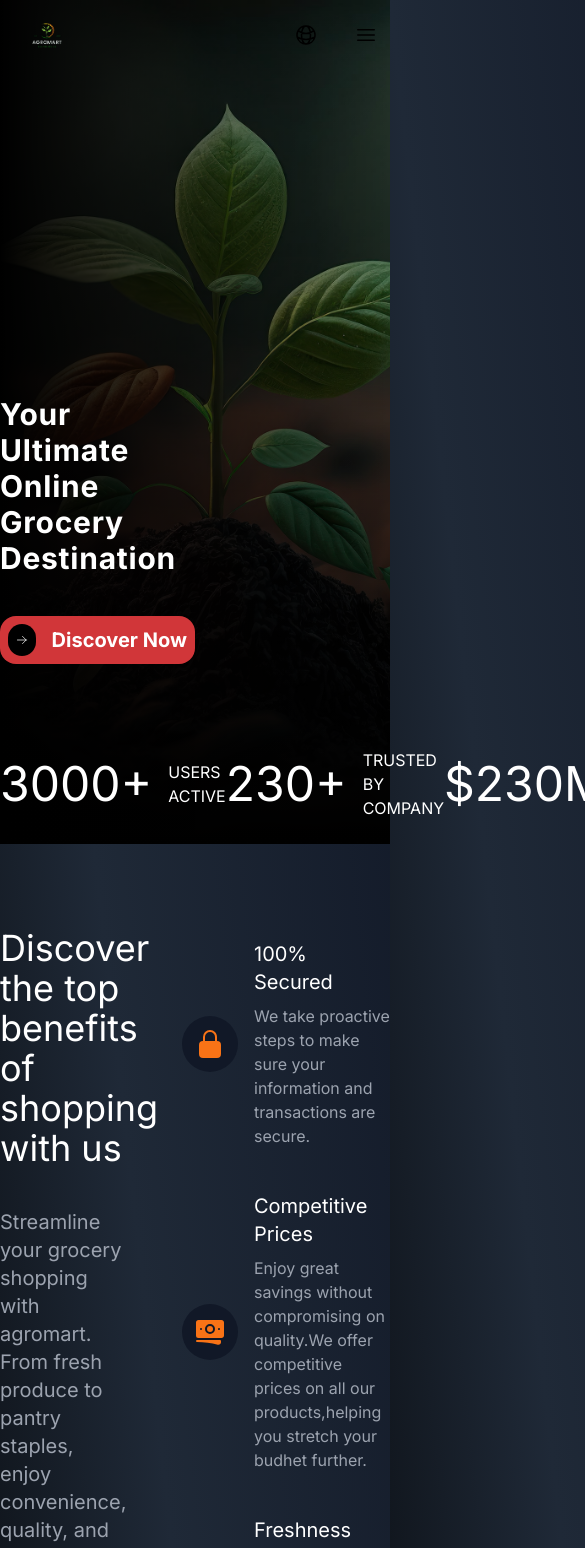
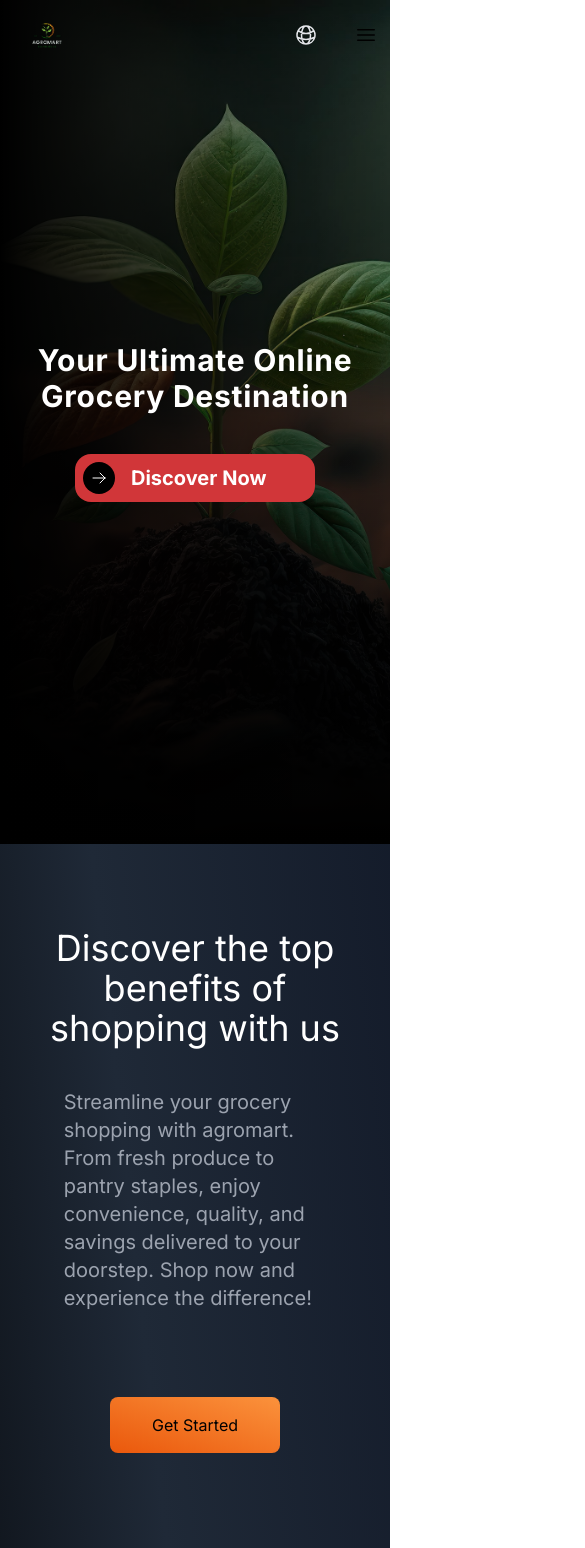
Before and after one commit to briandev25/agromart, a Next.js app: page / in a window 390 px wide. Shown: the top 1548 px of the page, 585 px wide, since content can reach past the window. Built offline with nearby package versions, Linux system fonts and the light colour scheme.

Commit message:
completed responsiveness

```diff
--- a/app/globals.css
+++ b/app/globals.css
@@ -15,5 +15,8 @@
    .custom-shape{
        clip-path: polygon(0 0, 100% 0, 85% 100%, 0% 100%);
    }
+   .normal-shape{
+      clip-path: polygon(0 0, 100% 0, 100% 100%, 0% 100%);
+   }
 
 }
--- a/app/page.js
+++ b/app/page.js
@@ -7,6 +7,7 @@ import { useState,useEffect } from 'react'
 import { GlobeAltIcon,ArrowRightIcon,Bars3Icon,XMarkIcon } from '@heroicons/react/24/outline'
 import { BanknotesIcon,LockClosedIcon,TrophyIcon,Squares2X2Icon } from '@heroicons/react/24/solid'
 import { FaGithub,FaFacebook,FaTwitter,FaLinkedin } from 'react-icons/fa'
+import CountUp from 'react-countup';
 
 
 
@@ -65,7 +66,7 @@ useEffect(() =>{
      </div>
       {/* Others on left */}
       <div className=" flex items-center space-x-9 lg:space-x-5">
-        <GlobeAltIcon className=" hover:cursor-pointer h-6 w-6" />
+        <GlobeAltIcon className=" hover:cursor-pointer h-6 w-6 text-gray-200" />
          <div className=" hidden lg:flex  bg-[#d13639] hover:bg-red-500 rounded-full px-5 py-1 cursor-pointer">
             SIGN IN
          </div>
@@ -111,15 +112,15 @@ useEffect(() =>{
          <div className=" text-white absolute bg-gradient-to-r from-black to-transparent h-full w-full">
           <div className=" max-w-[1240px]  h-full flex flex-col justify-around  items-start m-auto md:text-center">
 
-          <div className=" w-1/2 mt-auto   " >
-          <h1 className=" text-3xl md:text-3xl mb-10 lg:mb-5 font-bold tracking-wide">
+          <div className="w-full md:w-1/2 md:mt-auto flex flex-col items-center justify-center   " >
+          <h1 className=" text-3xl md:text-3xl mb-10 lg:mb-5 font-bold tracking-wide text-center">
               Your Ultimate Online Grocery Destination
            </h1>
            <p className=" hidden lg:flex text-gray-300 text-lg tracking-wide mb-12">
             Welcome to agromart,your onestop destination for all your grocery needs,conviniently available at your fongertips.We prioritize freshness,quality and customer satisfaction above all else.
            </p>
            {/* Discover now Button */}
-           <div className="flex items-center cursor-pointer hover:shadow-lg hover:shadow-red-400 transition duration-200 bg-[#d13639] w-full md:w-1/2 m-auto px-2 py-2 rounded-2xl ">
+           <div className="flex items-center cursor-pointer hover:shadow-lg hover:shadow-red-400 transition duration-200 bg-[#d13639] w-[240px] md:w-1/2 m-auto px-2 py-2 rounded-2xl ">
                <ArrowRightIcon className=" h-8 w-8 lg:h-10 lg:w-10 p-2 bg-black rounded-full mr-4 "  />
                <div className=" text-white font-bold text-xl lg:text-3xl whitespace-nowrap">
                 Discover Now
@@ -127,30 +128,30 @@ useEffect(() =>{
            </div>
 
           </div>
-          <div className=" flex mb-6 justify-around text-white w-full  mt-[10vh]">
-            <div className="flex space-x-4 items-center">
-                 <p className=" text-5xl">3000+</p>
-                 <p className=" uppercase bg-repeating-gradient">users active</p>
+          <div className="  hidden md:flex  mb-6 justify-around text-white w-full  mt-[10vh]">
+            <div className="flex  space-x-4 items-center">
+                 <p className=" text-xl lg:text-5xl"><CountUp end={3000} duration={2.75} />+</p>
+                 <p className=" uppercase  bg-repeating-gradient whitespace-nowrap">users active</p>
             </div>
             <div className="flex space-x-4 items-center">
-                 <p className=" text-5xl">230+</p>
-                 <p className=" uppercase">trusted by company</p>
+                 <p className=" text-xl lg:text-5xl"><CountUp end={130} duration={2.75} />+</p>
+                 <p className=" uppercase  whitespace-nowrap">trusted by company</p>
             </div>
             <div className="flex space-x-4 items-center">
-                 <p className=" text-5xl">$230M</p>
-                 <p className=" uppercase">transactions</p>
+                 <p className=" text-xl lg:text-5xl">$<CountUp end={250} duration={2.75} />M</p>
+                 <p className=" uppercase   whitespace-nowrap">transactions</p>
             </div>
            </div>
           </div>
 
          </div>
     </div>
-      {/* Whats happening section */}
+      {/* Benefits section */}
         <div className=" w-full mb-7  ">
-               <div className=" max-w-[1240px] mt-[10vh] flex  h-full mx-auto">
+               <div className=" max-w-[1240px] mx-5  md:mx-[10vh] mt-[10vh] flex flex-col lg:flex-row  h-full xl:mx-auto">
                   <div className=" flex-1">
-                     <div className=" flex flex-col">
-                     <h1 className=" text-white text-4xl text-ellipsis ">Discover the top benefits of shopping with us</h1>
+                     <div className=" flex flex-col mb-[10vh] lg:mb-0 items-center lg:items-start">
+                     <h1 className=" text-white text-4xl text-ellipsis text-center lg:text-start ">Discover the top benefits of shopping with us</h1>
                      <div className=" text-xl w-[75%] text-gray-400 mt-10">Streamline your grocery shopping with agromart. From fresh produce to pantry staples, enjoy convenience, quality, and savings delivered to your doorstep. Shop now and experience the difference!</div>
                      <button className=" cursor-pointer bg-gradient-to-tr from-orange-600 to-orange-400 py-4 inline rounded-lg mt-[10vh] w-[170px]">Get Started</button>
                      </div>
@@ -218,7 +219,7 @@ useEffect(() =>{
         layout="fill"
         objectFit="cover"
          />
-            <div className="  h-full  flex-1 custom-shape bg-[#c9d1d9]   ">
+            <div className="  h-full  lg:flex-1 w-full normal-shape lg:custom-shape bg-[#c9d1d9]   ">
                  <div className=" mx-20 items-center  flex flex-col space-y-10 text-center mt-[10vh]">
                   <h1 className=" text-4xl text-[#1A1E1F] font-semibold text-ellipsis">We're hiring!</h1>
                   <p className=" text-xl text-gray-600">Team up with agrimart to forge your path and craft unforgetable experience in the field of agriculture</p>
@@ -240,12 +241,14 @@ useEffect(() =>{
             </div>
         </div>
 
+
+
         {/* Footer */}
         <div className=" bg-[#1D2123]  w-full h-[80vh]">
           <div className=" pt-[10vh]  max-w-[1240px]  h-full mx-auto">
-              <div className="flex">
-              <div className="  w-1/2 ">
-                 <div className="flex items-center font-extrabold">
+              <div className="flex flex-col lg:flex-row items-center text-center mx-6 space-y-6">
+              <div className=" w-full flex flex-col items-center  lg:w-1/2 ">
+                 <div className="flex  items-center font-extrabold">
                    <Image
                     src='/est2.png'
                     alt="hero section"
@@ -256,7 +259,7 @@ useEffect(() =>{
                 </div>
                 <p className="text-gray-400">Say goodbye to long lines and heavy bags – shop smarter with us today!</p>
               </div>
-              <div className=" ml-10 w-1/2">
+              <div className=" ml-10 w-full lg:w-1/2">
                 <div className=" grid grid-cols-3">
                    {footerLinks.map( item =>(
                       <div key={item.id} className=" flex flex-col">
@@ -273,7 +276,7 @@ useEffect(() =>{
               </div>
               </div>
            <hr className=" mt-12"></hr>
-           <div className="flex justify-between my-10">
+           <div className="flex lg:flex-row flex-col items-center space-y-5 lg:space-y-0 lg:mx-8 lg:justify-between my-10">
               <p className=" text-gray-400">Copyright ©️ 2024 briankips34 Inc. All Rights Reserved.</p>
               <div className=" flex space-x-4">
                  <FaGithub className=" text-white text-2xl cursor-pointer" />
--- a/package.json
+++ b/package.json
@@ -12,6 +12,7 @@
     "@heroicons/react": "^2.1.1",
     "next": "14.1.0",
     "react": "^18",
+    "react-countup": "^6.5.0",
     "react-dom": "^18",
     "react-icons": "^5.0.1"
   },
```
Also changed, not shown: 1 other file (tests, documents, lock files or other folders).
